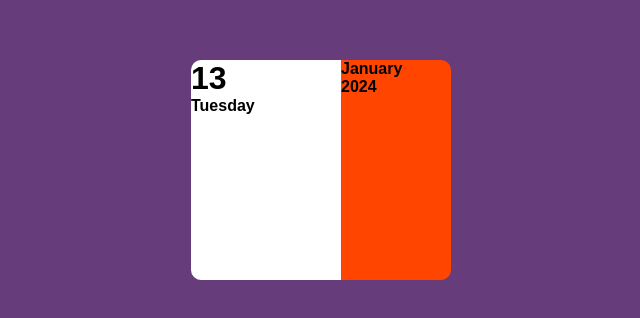
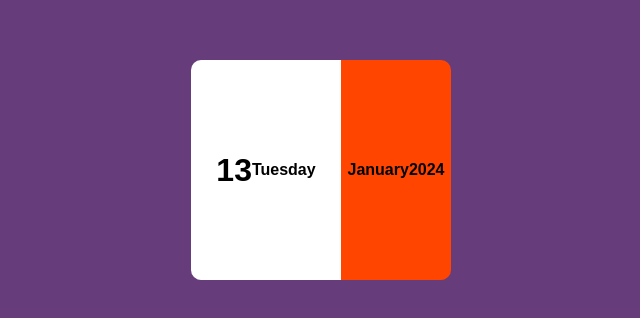
Before and after one commit to Azharr110/Mini-Calendar, a plain HTML site: page index.html in a window 1280 px wide. Shown: the part 230-548 px from the top of the page, without its empty margins (352-992 px from the left). Drawn offline with Linux system fonts and the light colour scheme.

Commit message:
update css

```diff
--- a/style.css
+++ b/style.css
@@ -26,6 +26,12 @@ body{
     height: 220px;
     border-radius: 10px 0px 0px 10px;
     font-weight: 600;
+    /* display: grid;
+    place-items: center; */
+    /* for centering div */
+    display: flex;
+    justify-content: center;
+    align-items: center;
 }
 
 .right{
@@ -35,5 +41,7 @@ body{
     height: 220px;
     border-radius: 0px 10px 10px 0px;
     font-weight: 600;
-
+    display: flex;
+    justify-content: center;
+    align-items: center;
 }
```
